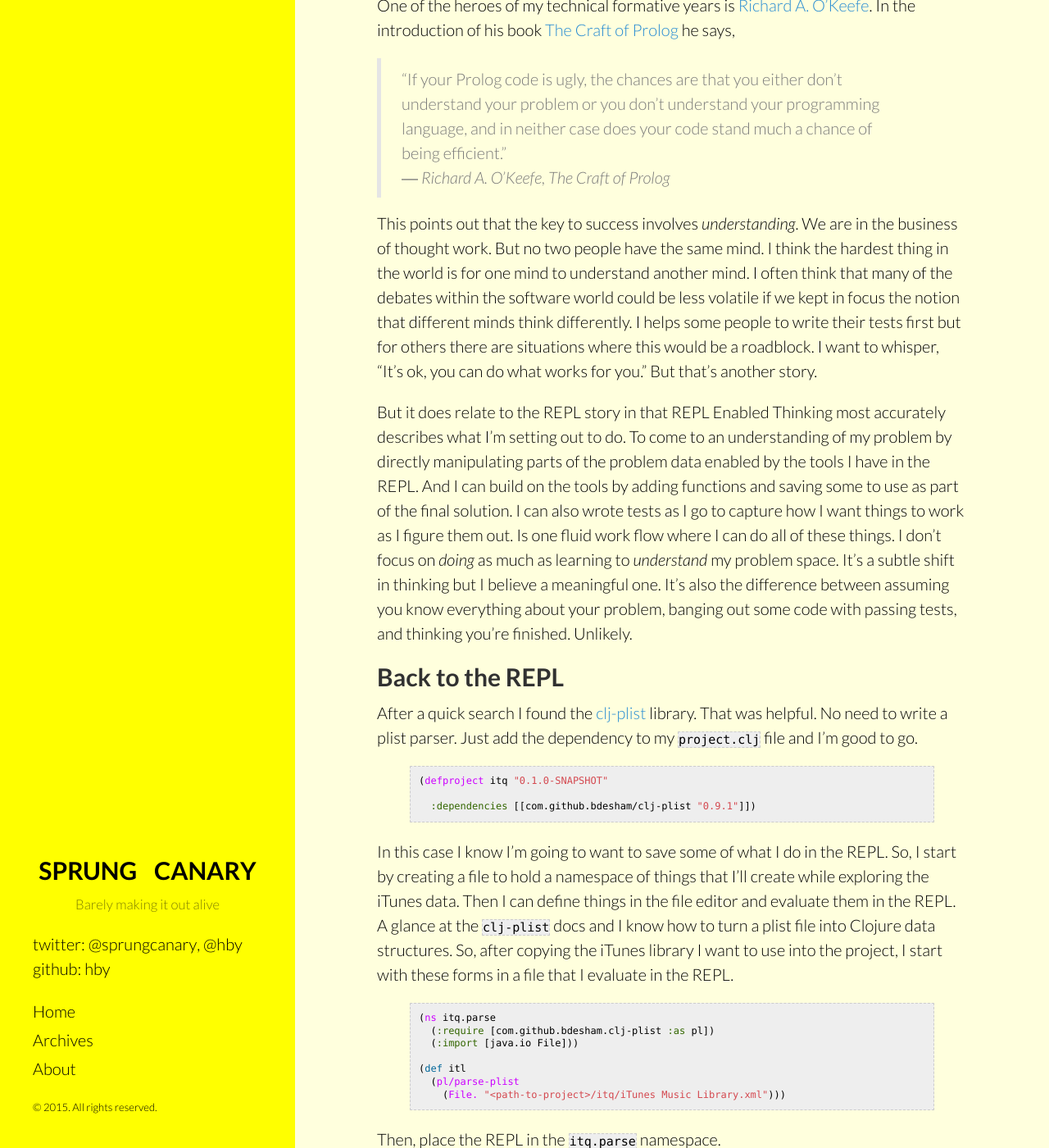
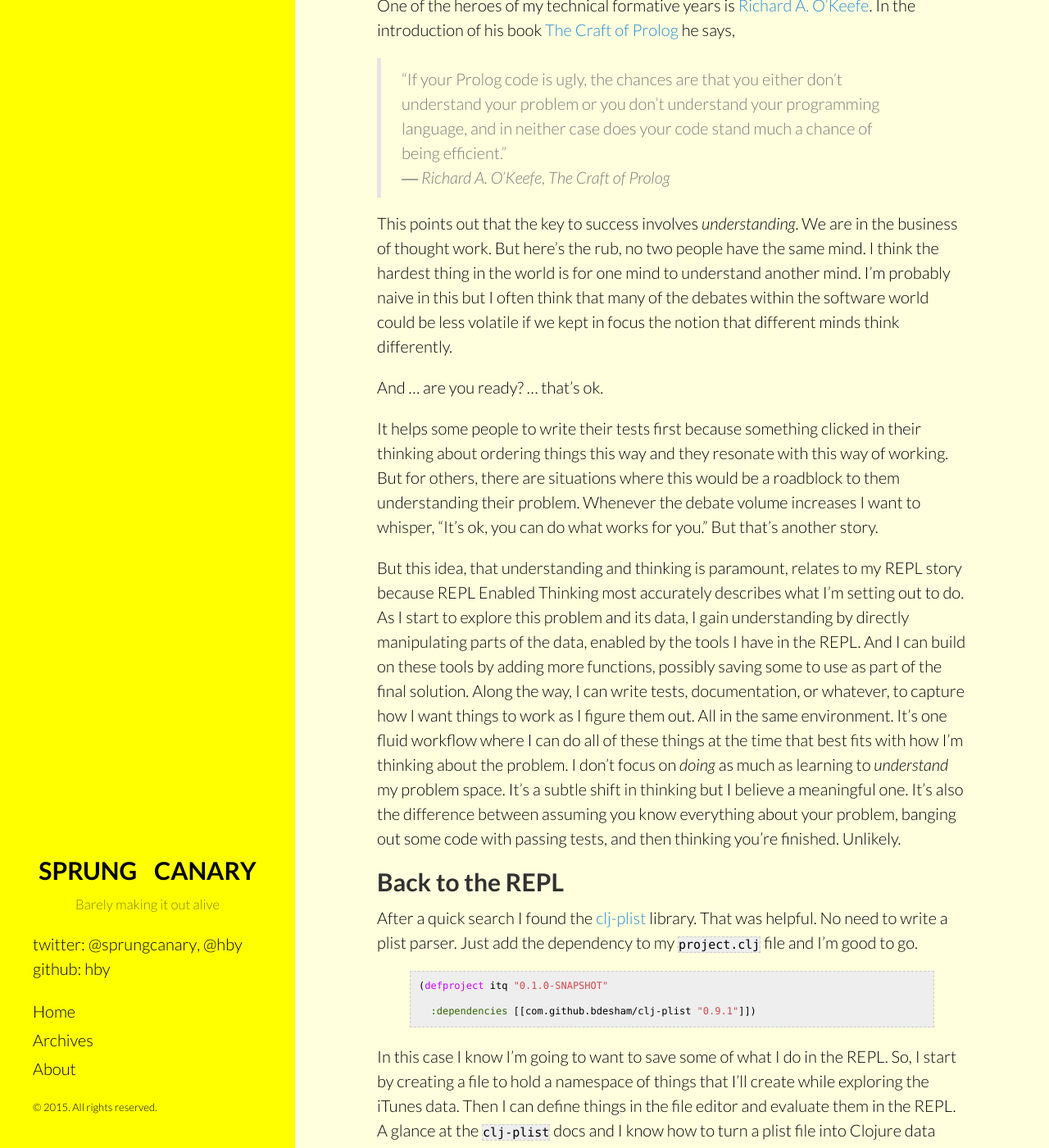
Before and after one commit to hby/hby.github.io, a Jekyll site: the page built from _posts/2015-11-29-a-repl-story.md, in a window 1280 px wide and 1400 px high, scrolled down 1732 px. Shown: the whole window at 82% size. Built offline with Jekyll 4.4.1, drawn with Linux system fonts in a browser that asks for light colours; Markdown is read by kramdown in place of the engine named in the settings; comment, search, counter and statistics services are not loaded; some of the changed text lies outside the part shown.

Commit message:
Corrections to A REPL Story.

```diff
--- a/_posts/2015-11-29-a-repl-story.md
+++ b/_posts/2015-11-29-a-repl-story.md
@@ -72,20 +72,29 @@ understand your programming language, and in neither case does your code stand m
   ― _Richard A. O'Keefe, The Craft of Prolog_
 
 This points out that the key to success involves _understanding_.
-We are in the business of thought work. But no two people have the same mind.
+We are in the business of thought work. But here's the rub, no two people have the same mind.
 I think the hardest thing in the world is for one mind to understand another mind.
-I often think that many of the debates within the software world could be less volatile if we kept in focus the notion
-that different minds think differently. I helps some people to write their tests first but for others there are
-situations where this would be a roadblock.
-I want to whisper, "It's ok, you can do what works for you." But that's another story.
+I'm probably naive in this but I often think that many of the debates within the software world could be less volatile
+if we kept in focus the notion that different minds think differently.
 
-But it does relate to the REPL story in that REPL Enabled Thinking most accurately describes what I'm setting out to do.
-To come to an understanding of my problem by directly manipulating parts of the problem data enabled by the tools
-I have in the REPL. And I can build on the tools by adding functions and saving some to use as part of the final solution.
-I can also wrote tests as I go to capture how I want things to work as I figure them out. Is one fluid work flow where
-I can do all of these things. I don't focus on _doing_ as much as learning to _understand_ my problem space.
+And ... are you ready? ... that's ok.
+
+It helps some people to write their tests first because something clicked in their thinking about ordering things this
+way and they resonate with this way of working.
+But for others, there are situations where this would be a roadblock to them understanding their problem.
+Whenever the debate volume increases I want to whisper, "It's ok, you can do what works for you." But that's another story.
+
+But this idea, that understanding and thinking is paramount, relates to my REPL story because REPL Enabled Thinking
+most accurately describes what I'm setting out to do.
+As I start to explore this problem and its data, I gain understanding by directly manipulating parts of the data,
+enabled by the tools I have in the REPL.
+And I can build on these tools by adding more functions, possibly saving some to use as part of the final solution.
+Along the way, I can write tests, documentation, or whatever, to capture how I want things to work as I figure them out.
+All in the same environment.
+It's one fluid workflow where I can do all of these things at the time that best fits with how I'm thinking about the problem.
+I don't focus on _doing_ as much as learning to _understand_ my problem space.
 It's a subtle shift in thinking but I believe a meaningful one. It's also the difference
-between assuming you know everything about your problem, banging out some code with passing tests, and thinking you're
+between assuming you know everything about your problem, banging out some code with passing tests, and then thinking you're
 finished. Unlikely.
 
 ## Back to the REPL
```
Also changed, not shown: other parts of _posts/2015-11-29-a-repl-story.md (+1 -1 lines).
